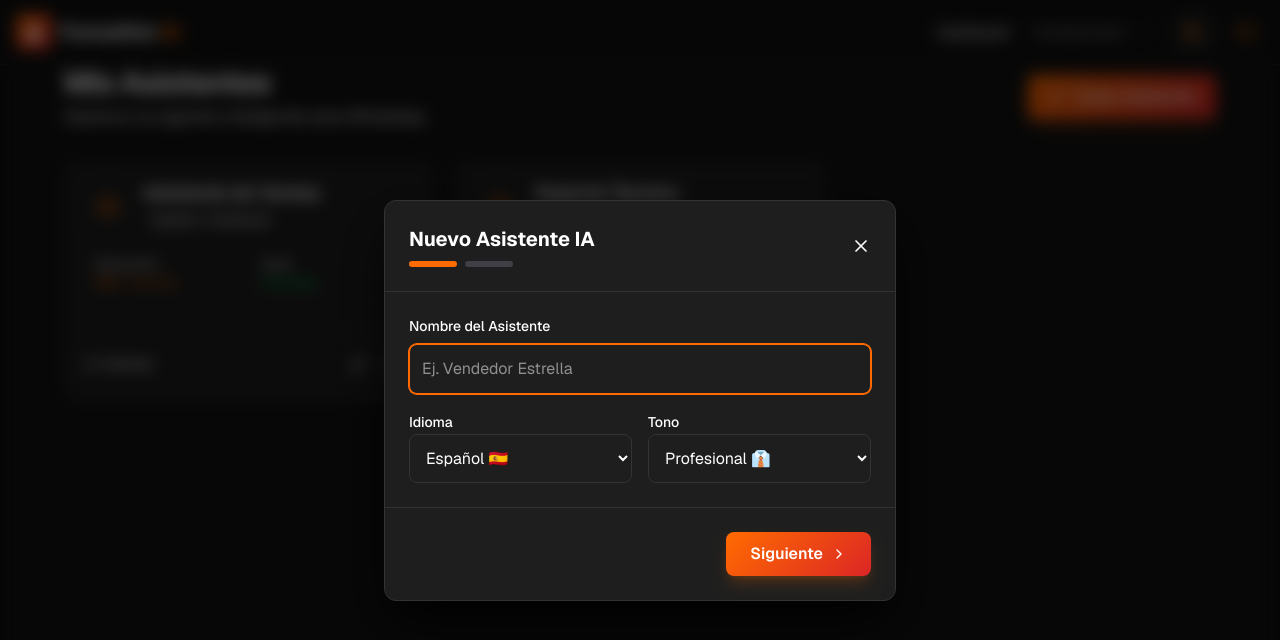
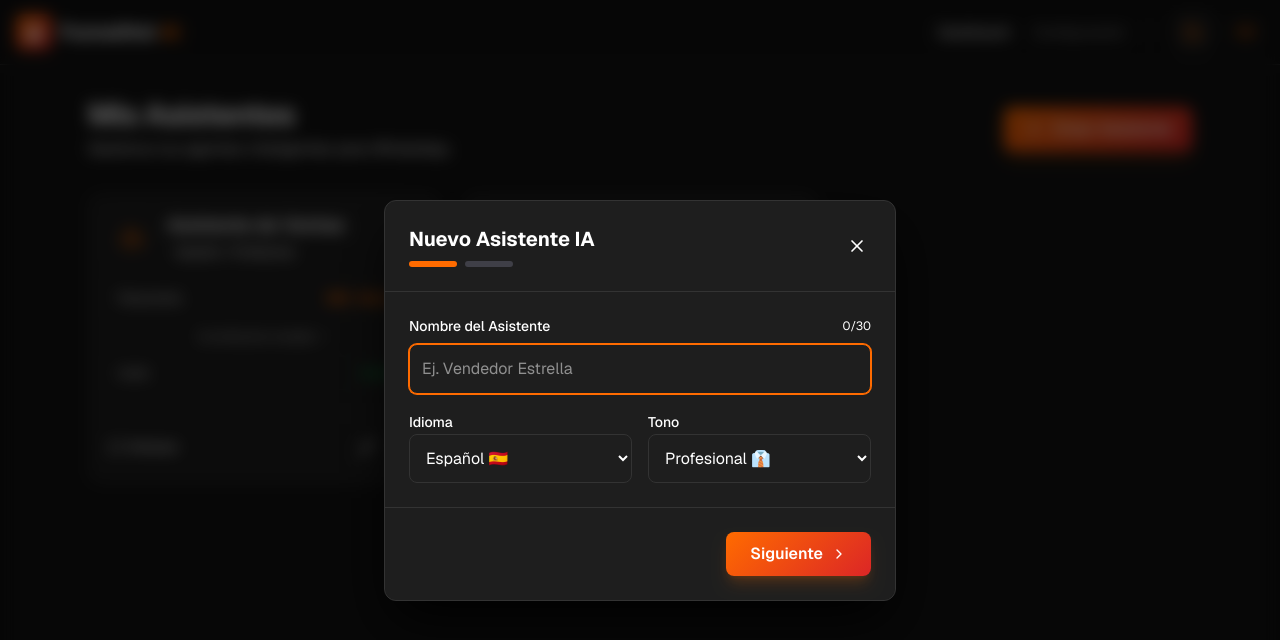
Before and after one commit to Daniels35/funnelhot-assistants, a Next.js app: page / in a window 1280 px wide. Both pictures are taken after a click on the button "Crear Asistente". Shown: the top 640 px of the page. Built offline with nearby package versions, Linux system fonts and the light colour scheme.

Commit message:
Mejoras de seguridad, duplicado de la información, limite de caracteres, etc

```diff
--- a/src/app/page.tsx
+++ b/src/app/page.tsx
@@ -14,7 +14,6 @@ export default function Home() {
   const [isModalOpen, setIsModalOpen] = useState(false);
   const [editingAssistant, setEditingAssistant] = useState<Assistant | null>(null);
 
-
   const handleCreateOpen = () => {
     setEditingAssistant(null);
     setIsModalOpen(true);
@@ -25,10 +24,16 @@ export default function Home() {
     setIsModalOpen(true);
   };
 
+  // 5. Flujo de edición: Alert Nativo -> Toast Sonner
   const handleSaveAssistant = (assistantData: Assistant) => {
     if (editingAssistant) {
       updateAssistant(assistantData.id, assistantData);
-      toast.success("Asistente actualizado correctamente");
+
+      setTimeout(() => {
+        window.alert(`Se ha editado el asistente "${assistantData.name}".`);
+        toast.success(`Asistente "${assistantData.name}" actualizado correctamente`);
+      }, 100);
+
     } else {
       addAssistant(assistantData);
       toast.success("Nuevo asistente creado");
@@ -43,7 +48,7 @@ export default function Home() {
   }
 
   return (
-    <div className="container mx-auto max-w-6xl">
+    <div className="container mx-auto max-w-6xl px-4 md:px-6 py-8">
       <div className="flex flex-col md:flex-row justify-between items-end md:items-center gap-4 mb-8">
         <div>
           <h1 className="text-3xl font-bold tracking-tight text-foreground">
@@ -55,7 +60,7 @@ export default function Home() {
         </div>
         <button
           onClick={handleCreateOpen}
-          className="flex items-center gap-2 px-5 py-2.5 rounded-lg bg-gradient-fire text-white font-semibold shadow-lg shadow-hot/20 hover:shadow-hot/40 hover:scale-105 transition-all active:scale-95"
+          className="flex items-center gap-2 px-5 py-2.5 rounded-lg bg-gradient-fire text-white font-semibold shadow-lg shadow-hot/20 hover:shadow-hot/40 hover:scale-105 transition-all active:scale-95 cursor-pointer"
         >
           <Plus className="w-5 h-5" />
           Crear Asistente
@@ -84,7 +89,7 @@ export default function Home() {
           </p>
           <button
             onClick={handleCreateOpen}
-            className="mt-6 text-hot hover:underline text-sm font-medium"
+            className="mt-6 text-hot hover:underline text-sm font-medium cursor-pointer hover:text-hot-hover transition-colors"
           >
             Crear uno ahora
           </button>
@@ -96,6 +101,7 @@ export default function Home() {
         onClose={() => setIsModalOpen(false)}
         onSave={handleSaveAssistant}
         initialData={editingAssistant}
+        existingAssistants={assistants}
       />
     </div>
   );
--- a/src/components/assistants/AssistantCard.tsx
+++ b/src/components/assistants/AssistantCard.tsx
@@ -2,8 +2,9 @@
 
 import { useState } from "react";
 import { Assistant } from "@/types/assistant";
-import { Edit2, Trash2, MessageSquare, Bot, AlertTriangle } from "lucide-react";
+import { Edit2, Trash2, MessageSquare, Bot, AlertTriangle, ChevronDown, ChevronUp } from "lucide-react";
 import Link from "next/link";
+import { toast } from "sonner";
 
 interface AssistantCardProps {
   assistant: Assistant;
@@ -13,17 +14,27 @@ interface AssistantCardProps {
 
 export function AssistantCard({ assistant, onDelete, onEdit }: AssistantCardProps) {
   const [isDeleting, setIsDeleting] = useState(false);
+  const [showDetails, setShowDetails] = useState(false);
 
+  // 5. Flujo Eliminación: Alert -> Toast
   const handleFinalDelete = () => {
     onDelete(assistant.id);
-
     setTimeout(() => {
       window.alert(`El asistente "${assistant.name}" fue eliminado con éxito.`);
+      toast.success(`Asistente "${assistant.name}" eliminado`, { duration: 3000 });
     }, 100);
   };
 
+  // Lógica para encontrar el porcentaje mayor
+  const { short, medium, long } = assistant.responseConfig;
+  const maxVal = Math.max(short, medium, long);
+  let dominantLabel = "Equilibrado";
+  if (short === maxVal) dominantLabel = "Cortas";
+  if (medium === maxVal) dominantLabel = "Medias";
+  if (long === maxVal) dominantLabel = "Largas";
+
   return (
-    <div className={`group relative bg-card border rounded-xl p-5 transition-all duration-300 hover:shadow-lg
+    <div className={`group relative bg-card border rounded-xl p-5 transition-all duration-300 hover:shadow-lg flex flex-col
       ${isDeleting
         ? "border-red-500/50 bg-red-500/5 shadow-red-500/10"
         : "border-border hover:border-hot/50 hover:shadow-hot/5"
@@ -44,7 +55,7 @@ export function AssistantCard({ assistant, onDelete, onEdit }: AssistantCardProp
             )}
           </div>
           <div>
-            <h3 className="font-bold text-lg leading-tight text-foreground">
+            <h3 className="font-bold text-lg leading-tight text-foreground line-clamp-1">
               {assistant.name}
             </h3>
             <span className="text-xs font-medium text-muted-foreground bg-surface-dark px-2 py-0.5 rounded-full border border-border mt-1 inline-block">
@@ -54,8 +65,7 @@ export function AssistantCard({ assistant, onDelete, onEdit }: AssistantCardProp
         </div>
       </div>
 
-      {/* CONTENIDO CAMBIANTE: Info o Advertencia */}
-      <div className="min-h-[60px] mb-6">
+      <div className="flex-1 mb-6">
         {isDeleting ? (
           <div className="bg-red-500/10 border border-red-500/20 rounded p-3 animate-in fade-in slide-in-from-bottom-2">
             <p className="text-sm font-bold text-red-500 mb-0.5">¿Estás seguro?</p>
@@ -64,16 +74,46 @@ export function AssistantCard({ assistant, onDelete, onEdit }: AssistantCardProp
             </p>
           </div>
         ) : (
-          <div className="grid grid-cols-2 gap-2 text-sm animate-in fade-in">
-            <div className="bg-surface-dark/50 p-2 rounded border border-border/50">
-              <span className="text-muted-foreground text-xs block">Respuestas</span>
-              <span className="font-mono text-hot">
-                {assistant.responseConfig.short}% Cortas
-              </span>
+          <div className="space-y-2 animate-in fade-in">
+            <div className="bg-surface-dark/50 p-2 rounded border border-border/50 flex justify-between items-center">
+              <span className="text-muted-foreground text-xs">Respuestas</span>
+              <div className="flex items-center gap-2">
+                <span className="font-mono text-hot font-bold text-sm">
+                  {maxVal}% {dominantLabel}
+                </span>
+              </div>
             </div>
-            <div className="bg-surface-dark/50 p-2 rounded border border-border/50">
-              <span className="text-muted-foreground text-xs block">Audio</span>
-              <span className={assistant.responseConfig.audioEnabled ? "text-green-500" : "text-gray-500"}>
+
+            <div className="relative">
+              <button
+                onClick={() => setShowDetails(!showDetails)}
+                className="w-full flex items-center justify-center gap-1 text-[10px] text-muted-foreground hover:text-hot cursor-pointer py-1"
+              >
+                {showDetails ? "Ocultar detalles" : "Ver distribución completa"}
+                {showDetails ? <ChevronUp className="w-3 h-3" /> : <ChevronDown className="w-3 h-3" />}
+              </button>
+
+              {showDetails && (
+                <div className="grid grid-cols-3 gap-1 mt-1 animate-in slide-in-from-top-1 text-center bg-card border border-border rounded p-2 text-xs">
+                  <div>
+                    <span className="block text-muted-foreground scale-75">Cortas</span>
+                    <span className="font-mono">{short}%</span>
+                  </div>
+                  <div>
+                    <span className="block text-muted-foreground scale-75">Medias</span>
+                    <span className="font-mono">{medium}%</span>
+                  </div>
+                  <div>
+                    <span className="block text-muted-foreground scale-75">Largas</span>
+                    <span className="font-mono">{long}%</span>
+                  </div>
+                </div>
+              )}
+            </div>
+
+            <div className="bg-surface-dark/50 p-2 rounded border border-border/50 flex justify-between items-center mt-2">
+              <span className="text-muted-foreground text-xs">Audio</span>
+              <span className={`text-xs font-medium ${assistant.responseConfig.audioEnabled ? "text-green-500" : "text-gray-500"}`}>
                 {assistant.responseConfig.audioEnabled ? "Activado" : "Desactivado"}
               </span>
             </div>
@@ -84,28 +124,26 @@ export function AssistantCard({ assistant, onDelete, onEdit }: AssistantCardProp
       {/* ACCIONES: Footer */}
       <div className="flex items-center justify-between border-t border-border pt-4 mt-auto">
         {isDeleting ? (
-          /* MODO CONFIRMACIÓN */
           <div className="flex items-center gap-3 w-full justify-end animate-in fade-in">
             <button
               onClick={() => setIsDeleting(false)}
-              className="text-xs font-medium px-3 py-2 rounded-lg hover:bg-surface-dark text-muted-foreground hover:text-foreground transition-colors"
+              className="text-xs font-medium px-3 py-2 rounded-lg hover:bg-surface-dark text-muted-foreground hover:text-foreground transition-colors cursor-pointer"
             >
               Cancelar
             </button>
             <button
               onClick={handleFinalDelete}
-              className="flex items-center gap-2 text-xs font-bold px-4 py-2 rounded-lg bg-red-600 text-white hover:bg-red-700 hover:shadow-lg hover:shadow-red-500/20 transition-all"
+              className="flex items-center gap-2 text-xs font-bold px-4 py-2 rounded-lg bg-red-600 text-white hover:bg-red-700 hover:shadow-lg hover:shadow-red-500/20 transition-all cursor-pointer"
             >
               <Trash2 className="w-3.5 h-3.5" />
               Sí, eliminar
             </button>
           </div>
         ) : (
-          /* MODO NORMAL */
           <>
             <Link
               href={`/assistant/${assistant.id}`}
-              className="text-xs font-semibold flex items-center gap-1.5 text-muted-foreground hover:text-hot transition-colors"
+              className="text-xs font-semibold flex items-center gap-1.5 text-muted-foreground hover:text-hot transition-colors cursor-pointer"
             >
               <MessageSquare className="w-3.5 h-3.5" />
               Entrenar
@@ -114,14 +152,14 @@ export function AssistantCard({ assistant, onDelete, onEdit }: AssistantCardProp
             <div className="flex gap-1">
               <button
                 onClick={() => onEdit(assistant)}
-                className="p-2 hover:bg-surface-dark rounded-md text-muted-foreground hover:text-blue-400 transition-colors"
+                className="p-2 hover:bg-surface-dark rounded-md text-muted-foreground hover:text-blue-400 transition-colors cursor-pointer"
                 title="Editar configuración"
               >
                 <Edit2 className="w-4 h-4" />
               </button>
               <button
                 onClick={() => setIsDeleting(true)}
-                className="p-2 hover:bg-surface-dark rounded-md text-muted-foreground hover:text-red-500 transition-colors"
+                className="p-2 hover:bg-surface-dark rounded-md text-muted-foreground hover:text-red-500 transition-colors cursor-pointer"
                 title="Eliminar asistente"
               >
                 <Trash2 className="w-4 h-4" />
--- a/src/components/assistants/CreateAssistantModal.tsx
+++ b/src/components/assistants/CreateAssistantModal.tsx
@@ -3,17 +3,21 @@
 import { useState, useEffect } from "react";
 import { Assistant, AssistantLanguage, AssistantTone } from "@/types/assistant";
 import { X, ChevronRight, Check, AlertCircle } from "lucide-react";
+import { sanitizeInput } from "@/lib/utils"; // Importamos seguridad
 
 interface CreateAssistantModalProps {
   isOpen: boolean;
   onClose: () => void;
   onSave: (assistant: Assistant) => void;
   initialData?: Assistant | null;
+  existingAssistants: Assistant[];
 }
 
-export function CreateAssistantModal({ isOpen, onClose, onSave, initialData }: CreateAssistantModalProps) {
+export function CreateAssistantModal({ isOpen, onClose, onSave, initialData, existingAssistants }: CreateAssistantModalProps) {
   const [step, setStep] = useState(1);
   const [error, setError] = useState<string | null>(null);
+
+  const MAX_NAME_LENGTH = 30;
 
   const [formData, setFormData] = useState({
     name: "",
@@ -25,7 +29,7 @@ export function CreateAssistantModal({ isOpen, onClose, onSave, initialData }: C
     audioEnabled: false,
   });
 
-  // --- EFECTO: Cargar datos si estamos editando ---
+  // Cargar datos
   useEffect(() => {
     if (isOpen) {
       if (initialData) {
@@ -54,11 +58,7 @@ export function CreateAssistantModal({ isOpen, onClose, onSave, initialData }: C
     }
   }, [isOpen, initialData]);
 
-  // Helper para contar caracteres reales
-  const getRealLength = (text: string) => text.replace(/\s/g, "").length;
-  const nameRealLength = getRealLength(formData.name);
 
-  // Limpiar errores en paso 2
   useEffect(() => {
     if (step === 2) {
       const total = Number(formData.short) + Number(formData.medium) + Number(formData.long);
@@ -68,19 +68,38 @@ export function CreateAssistantModal({ isOpen, onClose, onSave, initialData }: C
 
   if (!isOpen) return null;
 
-  // --- HANDLERS ---
+  // --- LÓGICA ---
+
+  const getRealLength = (text: string) => text.replace(/\s/g, "").length;
+  const nameRealLength = getRealLength(formData.name);
 
   const handleNameChange = (e: React.ChangeEvent<HTMLInputElement>) => {
     const newName = e.target.value;
+    // 7. Límite estricto al escribir
+    if (newName.length <= MAX_NAME_LENGTH) {
       setFormData({ ...formData, name: newName });
       if (error && getRealLength(newName) >= 3) setError(null);
+    }
   };
 
   const validateStep1 = () => {
-    if (nameRealLength < 3) {
-      setError("El nombre debe tener al menos 3 letras o números (los espacios no cuentan).");
+    const cleanName = sanitizeInput(formData.name);
+
+    if (getRealLength(cleanName) < 3) {
+      setError("El nombre debe tener al menos 3 letras reales.");
       return false;
     }
+
+    //Validación de Duplicados (Insensitive case)
+    const isDuplicate = existingAssistants.some(ast =>
+      ast.name.toLowerCase() === cleanName.toLowerCase() && ast.id !== initialData?.id
+    );
+
+    if (isDuplicate) {
+      setError("Ya existe un asistente con este nombre. Elige otro.");
+      return false;
+    }
+
     return true;
   };
 
@@ -107,7 +126,7 @@ export function CreateAssistantModal({ isOpen, onClose, onSave, initialData }: C
         createdAt: initialData?.createdAt || new Date().toISOString(),
         trainingData: initialData?.trainingData,
 
-        name: formData.name.trim(),
+        name: sanitizeInput(formData.name),
         language: formData.language,
         tone: formData.tone,
         responseConfig: {
@@ -130,7 +149,7 @@ export function CreateAssistantModal({ isOpen, onClose, onSave, initialData }: C
     <div className="fixed inset-0 z-50 flex items-center justify-center bg-black/60 backdrop-blur-sm p-4">
       <div className="bg-card border border-border w-full max-w-lg rounded-xl shadow-2xl shadow-black animate-in fade-in zoom-in duration-200">
 
-        {/* Header Dinámico */}
+        {/* Header */}
         <div className="flex justify-between items-center p-6 border-b border-border">
           <div>
             <h2 className="text-xl font-bold text-foreground">
@@ -141,7 +160,10 @@ export function CreateAssistantModal({ isOpen, onClose, onSave, initialData }: C
               <span className={`h-1.5 w-12 rounded-full transition-colors duration-300 ${step >= 2 ? "bg-hot" : "bg-gray-300 dark:bg-zinc-700"}`} />
             </div>
           </div>
-          <button onClick={onClose} className="text-muted-foreground hover:text-foreground transition-colors">
+          <button
+            onClick={onClose}
+            className="text-muted-foreground hover:text-foreground transition-colors cursor-pointer hover:bg-surface-dark p-1 rounded-md"
+          >
             <X className="w-5 h-5" />
           </button>
         </div>
@@ -156,17 +178,15 @@ export function CreateAssistantModal({ isOpen, onClose, onSave, initialData }: C
           )}
 
           {step === 1 ? (
-            /* PASO 1 */
             <div className="space-y-4 animate-in slide-in-from-left-4 duration-300">
               <div className="space-y-2">
-                <label className="text-sm font-medium flex justify-between">
-                  Nombre del Asistente
-                  {formData.name.length > 0 && (
-                    <span className={`text-xs ${nameRealLength >= 3 ? "text-green-500" : "text-muted-foreground"}`}>
-                      {nameRealLength >= 3 ? "Válido" : `${3 - nameRealLength} letras más`}
+                <div className="flex justify-between items-center">
+                  <label className="text-sm font-medium">Nombre del Asistente</label>
+                  {/* 7. Contador de caracteres */}
+                  <span className={`text-xs ${formData.name.length === MAX_NAME_LENGTH ? "text-red-500 font-bold" : "text-muted-foreground"}`}>
+                    {formData.name.length}/{MAX_NAME_LENGTH}
                   </span>
-                  )}
-                </label>
+                </div>
                 <input
                   type="text"
                   className={`w-full bg-card border rounded-lg p-3 outline-none transition-all
@@ -177,13 +197,17 @@ export function CreateAssistantModal({ isOpen, onClose, onSave, initialData }: C
                   onChange={handleNameChange}
                   autoFocus
                 />
+                {nameRealLength > 0 && nameRealLength < 3 && (
+                   <span className="text-xs text-muted-foreground block mt-1">Faltan {3 - nameRealLength} letras más.</span>
+                )}
               </div>
 
+              {/* ... (Selects de Idioma y Tono sin cambios mayores, solo bg-card) ... */}
               <div className="grid grid-cols-2 gap-4">
                 <div className="space-y-2">
                   <label className="text-sm font-medium">Idioma</label>
                   <select
-                    className="w-full bg-card border border-border rounded-lg p-3 outline-none focus:border-hot transition-colors"
+                    className="w-full bg-card border border-border rounded-lg p-3 outline-none focus:border-hot transition-colors cursor-pointer"
                     value={formData.language}
                     onChange={(e) => setFormData({ ...formData, language: e.target.value as AssistantLanguage })}
                   >
@@ -195,7 +219,7 @@ export function CreateAssistantModal({ isOpen, onClose, onSave, initialData }: C
                 <div className="space-y-2">
                   <label className="text-sm font-medium">Tono</label>
                   <select
-                    className="w-full bg-card border border-border rounded-lg p-3 outline-none focus:border-hot transition-colors"
+                    className="w-full bg-card border border-border rounded-lg p-3 outline-none focus:border-hot transition-colors cursor-pointer"
                     value={formData.tone}
                     onChange={(e) => setFormData({ ...formData, tone: e.target.value as AssistantTone })}
                   >
@@ -208,7 +232,6 @@ export function CreateAssistantModal({ isOpen, onClose, onSave, initialData }: C
               </div>
             </div>
           ) : (
-            /* PASO 2 */
             <div className="space-y-6 animate-in slide-in-from-right-4 duration-300">
               <div className="space-y-3">
                 <div className="flex justify-between items-center">
@@ -221,42 +244,25 @@ export function CreateAssistantModal({ isOpen, onClose, onSave, initialData }: C
                 </div>
 
                 <div className="grid grid-cols-3 gap-4">
-                  <div className="space-y-1">
-                    <span className="text-xs text-muted-foreground">Cortas</span>
+                  {["Cortas", "Medias", "Largas"].map((label, idx) => {
+                    const field = idx === 0 ? "short" : idx === 1 ? "medium" : "long";
+                    return (
+                      <div key={field} className="space-y-1">
+                        <span className="text-xs text-muted-foreground">{label}</span>
                         <div className="relative">
                           <input
                             type="number"
                             className="w-full bg-card border border-border rounded-lg p-2 text-center focus:border-hot outline-none"
-                        value={formData.short}
-                        onChange={(e) => setFormData({ ...formData, short: Number(e.target.value) })}
+                            // @ts-ignore
+                            value={formData[field]}
+                            // @ts-ignore
+                            onChange={(e) => setFormData({ ...formData, [field]: Number(e.target.value) })}
                           />
                           <span className="absolute right-3 top-2 text-xs text-muted-foreground">%</span>
                         </div>
                       </div>
-                  <div className="space-y-1">
-                    <span className="text-xs text-muted-foreground">Medias</span>
-                    <div className="relative">
-                      <input
-                        type="number"
-                        className="w-full bg-card border border-border rounded-lg p-2 text-center focus:border-hot outline-none"
-                        value={formData.medium}
-                        onChange={(e) => setFormData({ ...formData, medium: Number(e.target.value) })}
-                      />
-                      <span className="absolute right-3 top-2 text-xs text-muted-foreground">%</span>
-                    </div>
-                  </div>
-                  <div className="space-y-1">
-                    <span className="text-xs text-muted-foreground">Largas</span>
-                    <div className="relative">
-                      <input
-                        type="number"
-                        className="w-full bg-card border border-border rounded-lg p-2 text-center focus:border-hot outline-none"
-                        value={formData.long}
-                        onChange={(e) => setFormData({ ...formData, long: Number(e.target.value) })}
-                      />
-                      <span className="absolute right-3 top-2 text-xs text-muted-foreground">%</span>
-                    </div>
-                  </div>
+                    );
+                  })}
                 </div>
 
                 <div className="h-2 w-full bg-card/50 rounded-full overflow-hidden flex border border-border">
@@ -283,7 +289,7 @@ export function CreateAssistantModal({ isOpen, onClose, onSave, initialData }: C
         {/* Footer */}
         <div className="p-6 border-t border-border flex justify-between bg-card/50 rounded-b-xl">
           {step === 2 ? (
-            <button onClick={() => setStep(1)} className="px-4 py-2 text-sm text-muted-foreground hover:text-foreground hover:bg-card rounded-lg transition-colors">
+            <button onClick={() => setStep(1)} className="px-4 py-2 text-sm text-muted-foreground hover:text-foreground hover:bg-card rounded-lg transition-colors cursor-pointer">
               Atrás
             </button>
           ) : (
@@ -293,7 +299,7 @@ export function CreateAssistantModal({ isOpen, onClose, onSave, initialData }: C
           <button
             onClick={step === 1 ? handleNext : handleSubmit}
             disabled={step === 2 && !isTotalValid}
-            className={`flex items-center gap-2 px-6 py-2.5 rounded-lg font-semibold transition-all active:scale-95
+            className={`flex items-center gap-2 px-6 py-2.5 rounded-lg font-semibold transition-all active:scale-95 cursor-pointer
               ${(step === 2 && !isTotalValid)
                 ? "bg-muted text-muted-foreground cursor-not-allowed opacity-50"
                 : "bg-gradient-fire text-white hover:shadow-glow-orange shadow-lg shadow-hot/20"
```
Also changed, not shown: src/components/training/ChatSimulator.tsx (+14 -12 lines), src/components/training/TrainingPanel.tsx (+28 -12 lines). Lines whose indentation alone changed are shown as unchanged.
